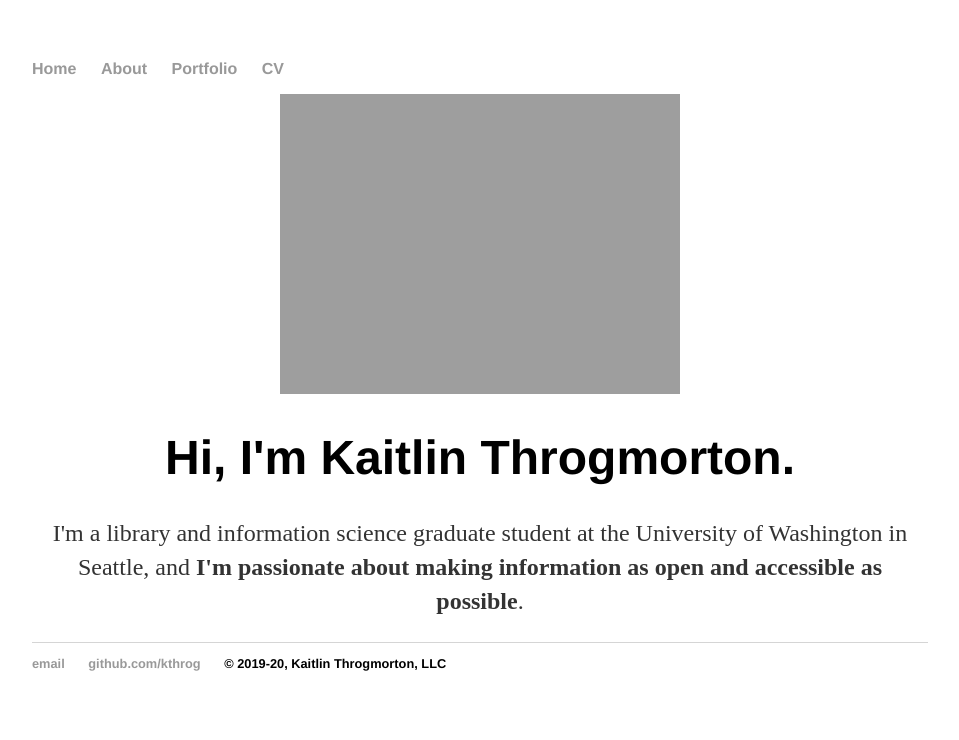
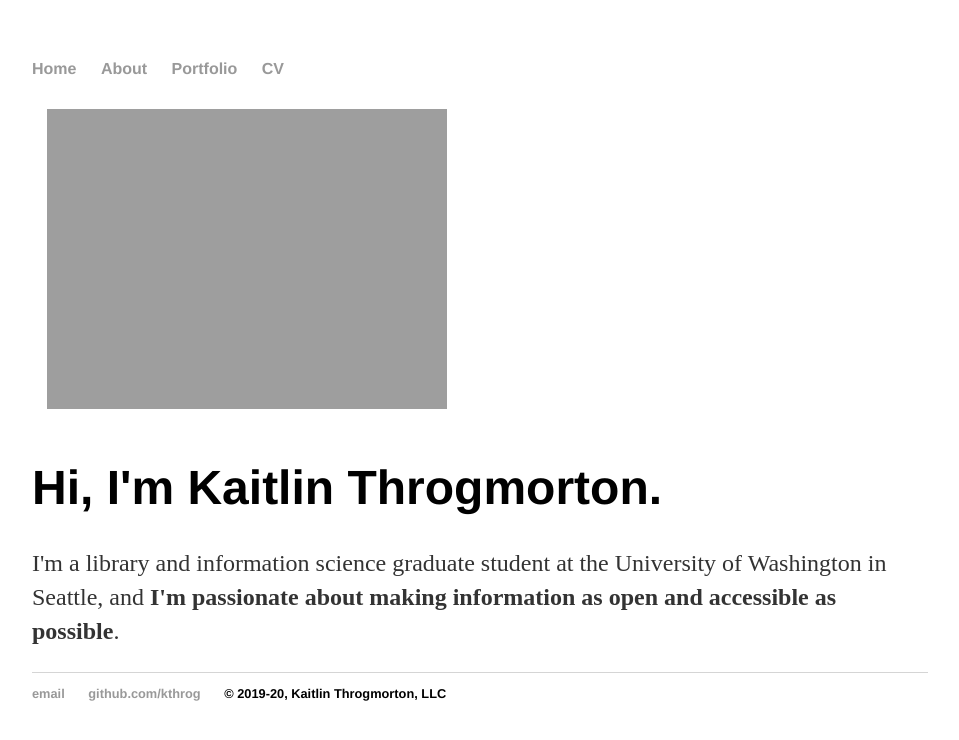
Before and after one commit to kthrog/old_site, a Jekyll site: the page built from index.html, in a window 1280 px wide. Shown: the top 740 px of the page, without its empty margins (160-1119 px from the left). Built offline with Jekyll 4.4.1, drawn with Linux system fonts in a browser that asks for light colours.

Commit message:
resize banner

```diff
--- a/index.html
+++ b/index.html
@@ -3,7 +3,7 @@
 title: Kaitlin Throgmorton
 ---
 
-<center><img src="https://kaitlinthrogmorton.com/images/openforeveryone-banner.png" alt="Open for Everyone - Open Records, Open Data, Open Information" style="padding:15px></center>
+<img src="https://kaitlinthrogmorton.com/images/openforeveryone-banner.png" alt="Open for Everyone - Open Records, Open Data, Open Information" style="padding:15px" style="width:490px;height:270px;">
 	<br>
 <div class="blurb">
 	<h1>Hi, I'm Kaitlin Throgmorton.</h1>
```
